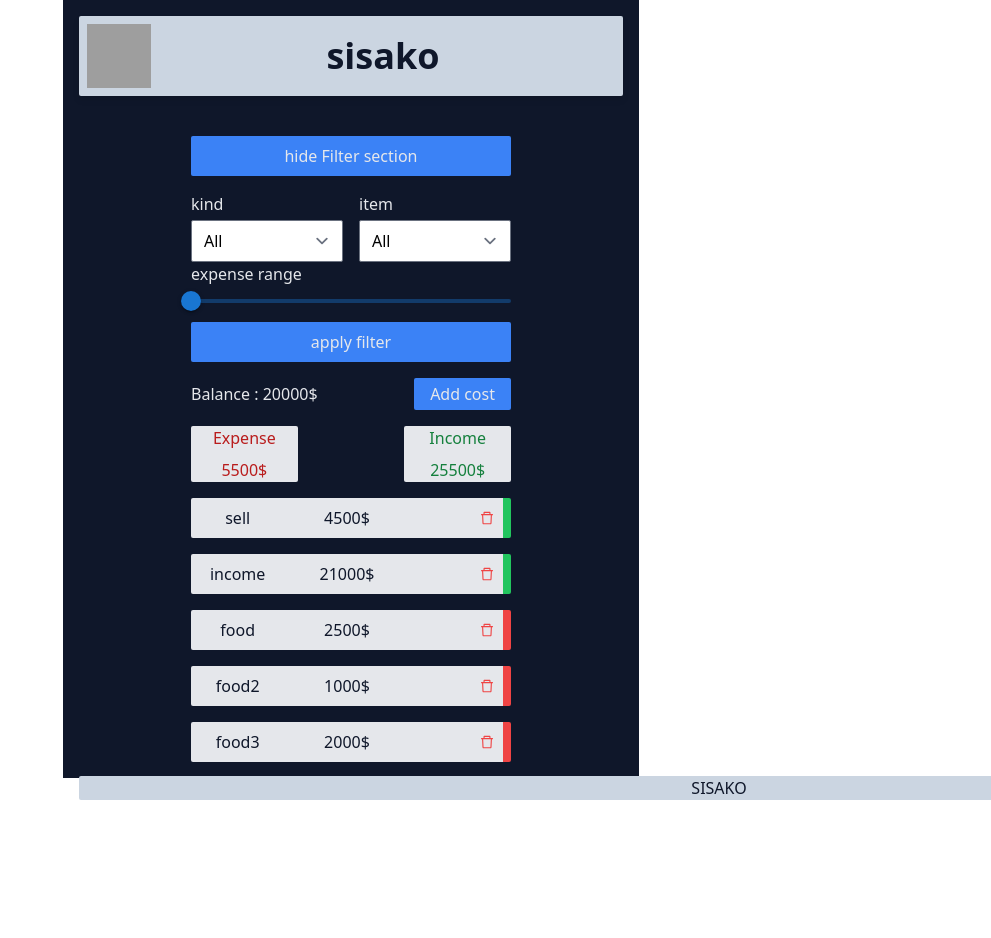
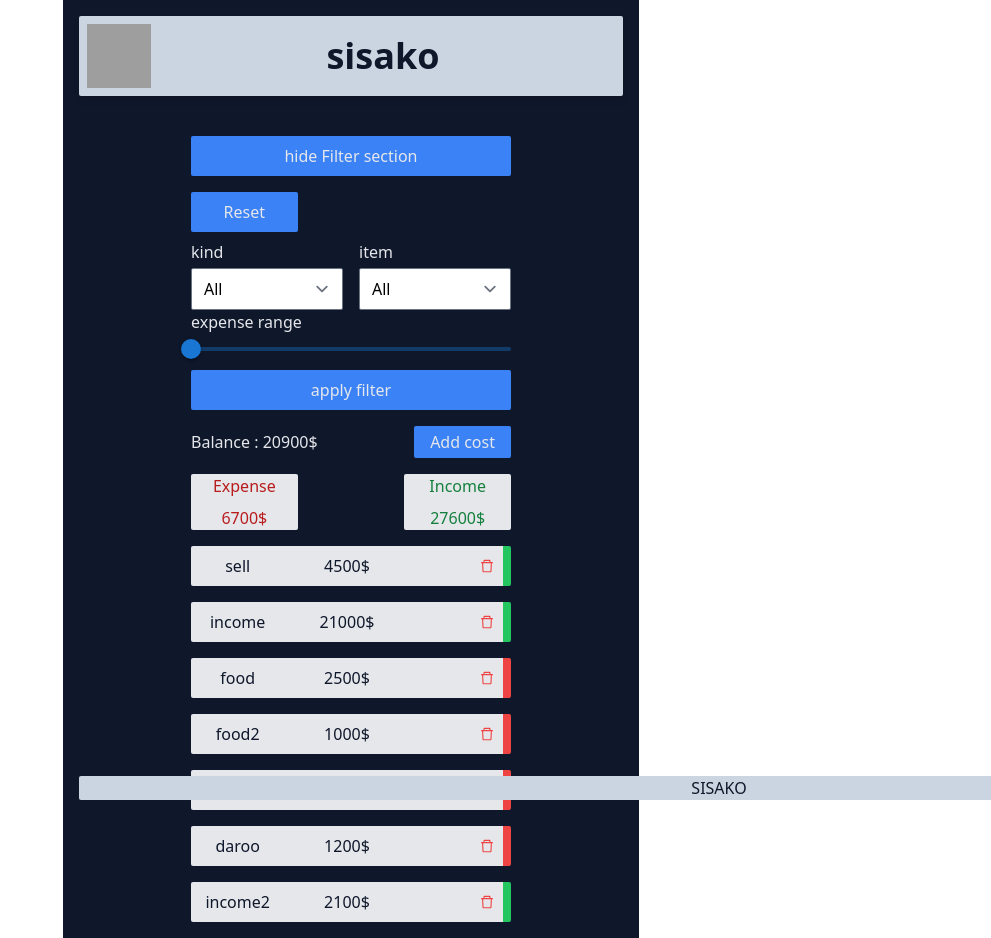
Before and after one commit to Arman-Abbasian/expense_tracker_app, a React (Create React App) app: page / in a window 1280 px wide. Both pictures are taken after a click on the button "show Filter section". Shown: the whole page, without its empty margins (289-1280 px from the left). Before the commit the page ends 800 px from the top, so only its background shows below. Built offline with nearby package versions, Linux system fonts and the light colour scheme; data requests are answered from the project's data file; grey boxes are pictures that could not be loaded.

Commit message:
add reset button for filters

```diff
--- a/db.json
+++ b/db.json
@@ -34,6 +34,20 @@
       "type": "expense",
       "date": "2022-11-16",
       "id": 16
+    },
+    {
+      "name": "daroo",
+      "cost": "1200",
+      "type": "expense",
+      "date": "2022-11-23",
+      "id": 17
+    },
+    {
+      "name": "income2",
+      "cost": "2100",
+      "type": "income",
+      "date": "2022-11-15",
+      "id": 18
     }
   ]
 }
--- a/src/components/Filter.jsx
+++ b/src/components/Filter.jsx
@@ -3,7 +3,7 @@ import { useEffect, useState } from "react";
 import { tolerance } from "../utils/costCalculate";
 import { uniqueOption } from "../utils/uniqueValue";
 
-const Filter = ({filterOptions,balance,filter,changeFilterHandler,setFilterOption,showFilterSection}) => {
+const Filter = ({balance,filter,changeFilterHandler,setFilterOption,showFilterSection,resetHandler}) => {
     const [expenseTolerance,setExpenseTolerance]=useState(null);
     const [uniqueName,setUniqueName]=useState([]);
 
@@ -27,6 +27,7 @@ console.log(showFilterSection)
         <div className={showFilterSection ? "hidden" : "block"}>
             {balance && expenseTolerance && uniqueName &&
            <form onSubmit={submitHandler}>
+            <button onClick={resetHandler} className="w-1/3 p-2 mb-2 rounded-sm bg-blue-500">Reset</button>
                 <div className="flex justify-between items-center gap-4">
                     <div className="flex flex-col justify-center items-start gap-1 w-full">
                         <label>kind</label>
@@ -49,7 +50,7 @@ console.log(showFilterSection)
                 </div>
                 <div>
                     <label htmlFor="expense">expense range</label>
-                    <Slider defaultValue={expenseTolerance.minCost} value={filter.expenseRange} min={expenseTolerance.minCost} max={expenseTolerance.maxCost} onChange={changeFilterHandler} name="costRange" aria-label="Default" valueLabelDisplay="auto" />
+                    <Slider defaultValue={expenseTolerance.minCost} value={filter.costRange} min={expenseTolerance.minCost} max={expenseTolerance.maxCost} onChange={changeFilterHandler} name="costRange" aria-label="Default" valueLabelDisplay="auto" />
                 </div>
                 <input type="submit" value="apply filter" className="w-full p-2 bg-blue-500 rounded-sm cursor-pointer hover:bg-blue-400" />
            </form>
--- a/src/container/Balance.jsx
+++ b/src/container/Balance.jsx
@@ -27,6 +27,7 @@ const Balance = () => {
         .then(res=>{
             setBalance({balance:res.data,error:null,loading:false});
             setShowBalance(res.data);
+            console.log(filter)
             setShowBalance(filterValue(res.data,filter));
            const data= costCalculate(res.data);
            setExpense({income:data.income,expense:data.expense})
@@ -81,6 +82,10 @@ const Balance = () => {
     const filterOption=(option)=>{
         setFilter(option);
         fetchData();
+    };
+    const resetHandler=()=>{
+        setFilter({name:"",costRange:0,kind:""});
+        fetchData();
     }
 
     const rendered=()=>{
@@ -90,7 +95,7 @@ const Balance = () => {
         return (
                 <div className="container flex flex-col mx-auto gap-4 max-w-xs">
                     <button onClick={()=>setShowFilterSection(!showFilterSection)} className="w-full p-2 bg-blue-500 rounded-sm">{showFilterSection?  "show Filter section" :"hide Filter section"}</button>
-                    <Filter  balance={balance.balance} filter={filter} changeFilterHandler={changeFilterHandler} setFilterOption={filterOption} showFilterSection={showFilterSection}/>
+                    <Filter resetHandler={resetHandler}  balance={balance.balance} filter={filter} changeFilterHandler={changeFilterHandler} setFilterOption={filterOption} showFilterSection={showFilterSection}/>
                     <div className="flex items-center justify-between">
                         <p>Balance : {expense.income-expense.expense}$</p>
                         <button className="w-30 h-5 rounded-sm bg-blue-500 bg p-4 flex justify-center items-center" onClick={()=>setShowForm(!showForm)}>{showForm ? `close Form` :'Add cost'}</button>
```
